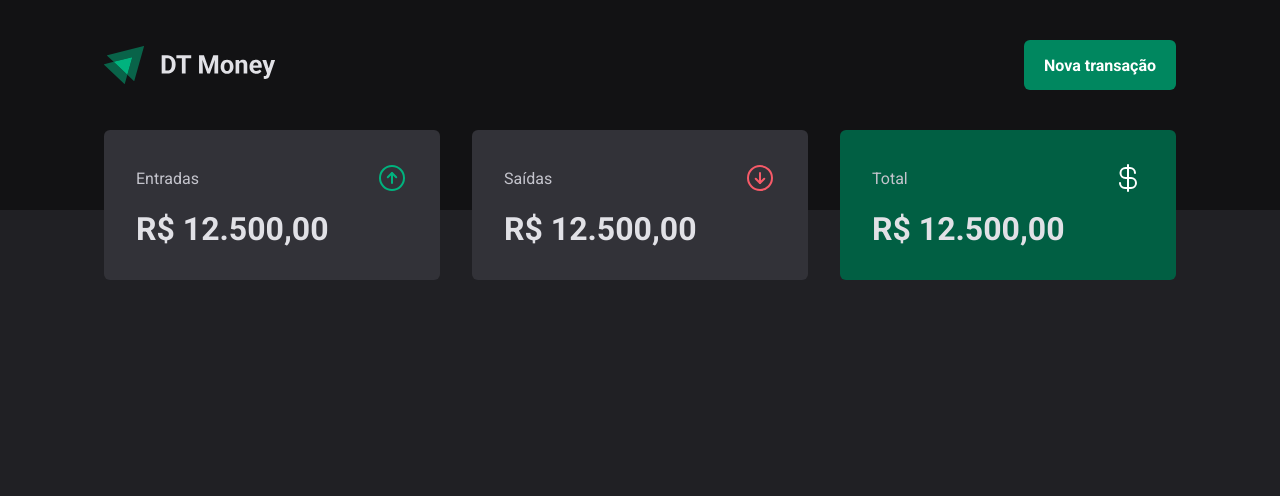
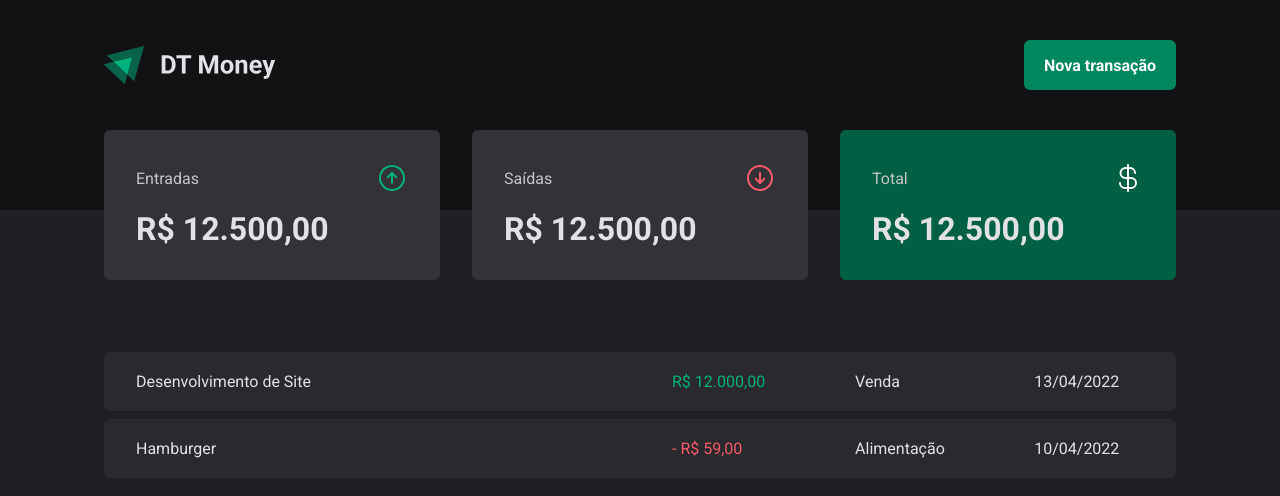
Before and after one commit to yurisoaresm/dt-money, a React (Vite) app: page / in a window 1280 px wide. Shown: the top 496 px of the page. Built offline with nearby package versions, Linux system fonts and the light colour scheme.

Commit message:
feat: create transactions table

```diff
--- a/src/pages/Transactions/index.tsx
+++ b/src/pages/Transactions/index.tsx
@@ -1,11 +1,39 @@
 import { Header } from "../../components/Header"
 import { Summary } from "../../components/Summary"
+import { PriceHighlight, TransactionsContainer, TransactionsTable } from "./styles"
 
 export function Transactions() {
   return (
     <div>
       <Header />
       <Summary />
+
+      <TransactionsContainer>
+        <TransactionsTable>
+          <tbody>
+            <tr>
+              <td width="50%">Desenvolvimento de Site</td>
+              <td>
+                <PriceHighlight variant="income">
+                  R$ 12.000,00
+                </PriceHighlight>
+              </td>
+              <td>Venda</td>
+              <td>13/04/2022</td>
+            </tr>
+            <tr>
+              <td width="50%">Hamburger</td>
+              <td>
+                <PriceHighlight variant="outcome">
+                  - R$ 59,00
+                </PriceHighlight>
+              </td>
+              <td>Alimentação</td>
+              <td>10/04/2022</td>
+            </tr>
+          </tbody>
+        </TransactionsTable>
+      </TransactionsContainer>
     </div>
   )
 }
--- a/src/pages/Transactions/styles.ts
+++ b/src/pages/Transactions/styles.ts
@@ -0,0 +1,38 @@
+import styled from "styled-components";
+
+export const TransactionsContainer = styled.main`
+  width: 100%;
+  max-width: 1120px;
+  margin: 4rem auto 0;
+  padding: 0 1.5rem;
+`;
+
+export const TransactionsTable = styled.table`
+  width: 100%;
+  border-collapse: separate;
+  border-spacing: 0 0.5rem;
+  margin-top: 1.5rem;
+
+  td {
+    padding: 1.25rem 2rem;
+    background: ${props => props.theme["gray-700"]};
+
+    &:first-child {
+      border-top-left-radius: 6px;
+      border-bottom-left-radius: 6px;
+    }
+
+    &:last-child {
+      border-top-right-radius: 6px;
+      border-bottom-right-radius: 6px;
+    }
+  }
+`;
+
+interface PriceHighlightProps {
+  variant: 'income' | 'outcome';
+}
+
+export const PriceHighlight = styled.span<PriceHighlightProps>`
+  color: ${props => props.variant === 'income' ? props.theme["green-300"] : props.theme["red-300"]}
+`;
```
